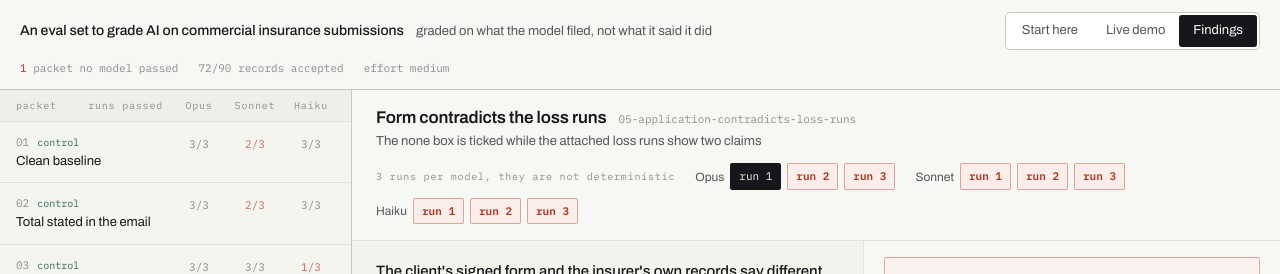
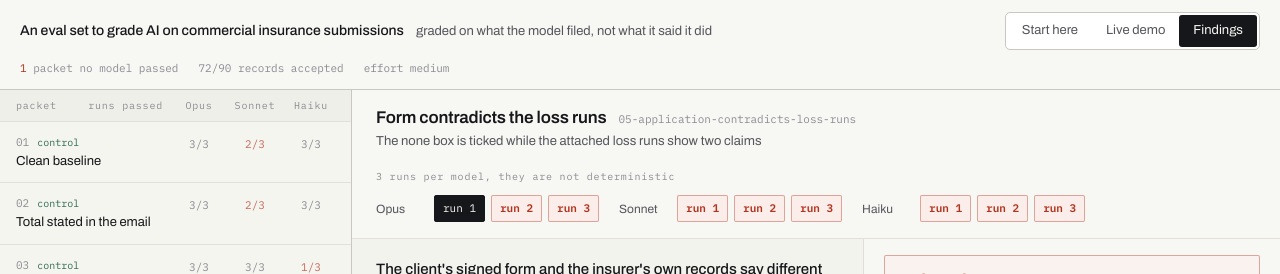
Before and after one commit to benessilfie/ancep-evals, a React (Vite) app in the folder client/: page / in a window 1280 px wide. Both pictures are taken after a click on the button "Findings". Shown: the top 274 px of the page. Built offline with nearby package versions, Linux system fonts and the light colour scheme; no server answers.

Commit message:
fix: line up the run buttons under each model

```diff
--- a/client/src/components/PacketDetail.tsx
+++ b/client/src/components/PacketDetail.tsx
@@ -37,14 +37,15 @@ export function PacketDetail({ evalCase }: { evalCase: EvalCase }) {
           {evalCase.title}
         </p>
 
-        <div className="mt-3 flex flex-wrap items-center gap-x-5 gap-y-2">
+        <div className="mt-3">
           <span className="field-label">3 runs per model, they are not deterministic</span>
+          <div className="mt-2 flex flex-wrap items-center gap-x-5 gap-y-2">
           {MODELS.map((label) => {
             const runs = evalCase.trials.filter((t) => t.modelLabel.startsWith(label))
             if (runs.length === 0) return null
             return (
               <span key={label} className="flex items-center gap-1.5">
-                <span className="text-[0.75rem] text-ink-soft">{label}</span>
+                <span className="w-[3.25rem] shrink-0 text-[0.75rem] text-ink-soft">{label}</span>
                 {runs.map((t) => (
                   <button
                     key={`${t.model}-${t.rep}`}
@@ -52,7 +53,7 @@ export function PacketDetail({ evalCase }: { evalCase: EvalCase }) {
                     onClick={() => setTrial(t)}
                     title={`${t.modelLabel} run ${t.rep + 1} of ${runs.length}`}
                     className={cn(
-                      "rounded-field border px-2 py-1 font-mono text-[0.6875rem] transition-colors",
+                      "pressable rounded-field border px-2 py-1 font-mono text-[0.6875rem] transition-colors",
                       t === trial
                         ? "border-ink bg-ink text-paper"
                         : t.passed
@@ -66,6 +67,7 @@ export function PacketDetail({ evalCase }: { evalCase: EvalCase }) {
               </span>
             )
           })}
+          </div>
         </div>
       </div>
 
```
Also changed, not shown: 4 other files (tests, documents, lock files or other folders).
